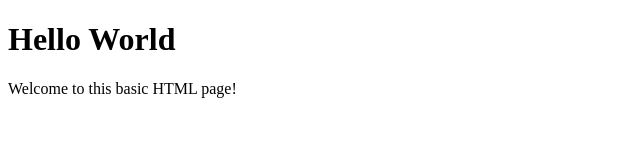
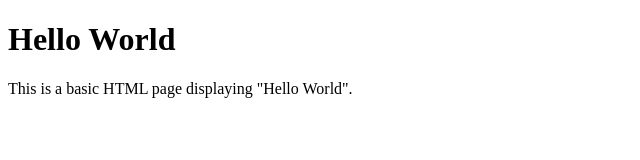
Before and after one commit to jdksloan/strands-html-page, a plain HTML site: page index.html in a window 1280 px wide. Shown: the whole page, without its empty margins (0-640 px from the left). Drawn offline with Linux system fonts and the light colour scheme.

Commit message:
Create basic HTML page with hello world (#2)
- Added proper HTML structure with DOCTYPE
- Includes hello world heading and description
- Addresses issue #1 requirements

```diff
--- a/index.html
+++ b/index.html
@@ -7,6 +7,6 @@
 </head>
 <body>
     <h1>Hello World</h1>
-    <p>Welcome to this basic HTML page!</p>
+    <p>This is a basic HTML page displaying "Hello World".</p>
 </body>
 </html>
```
